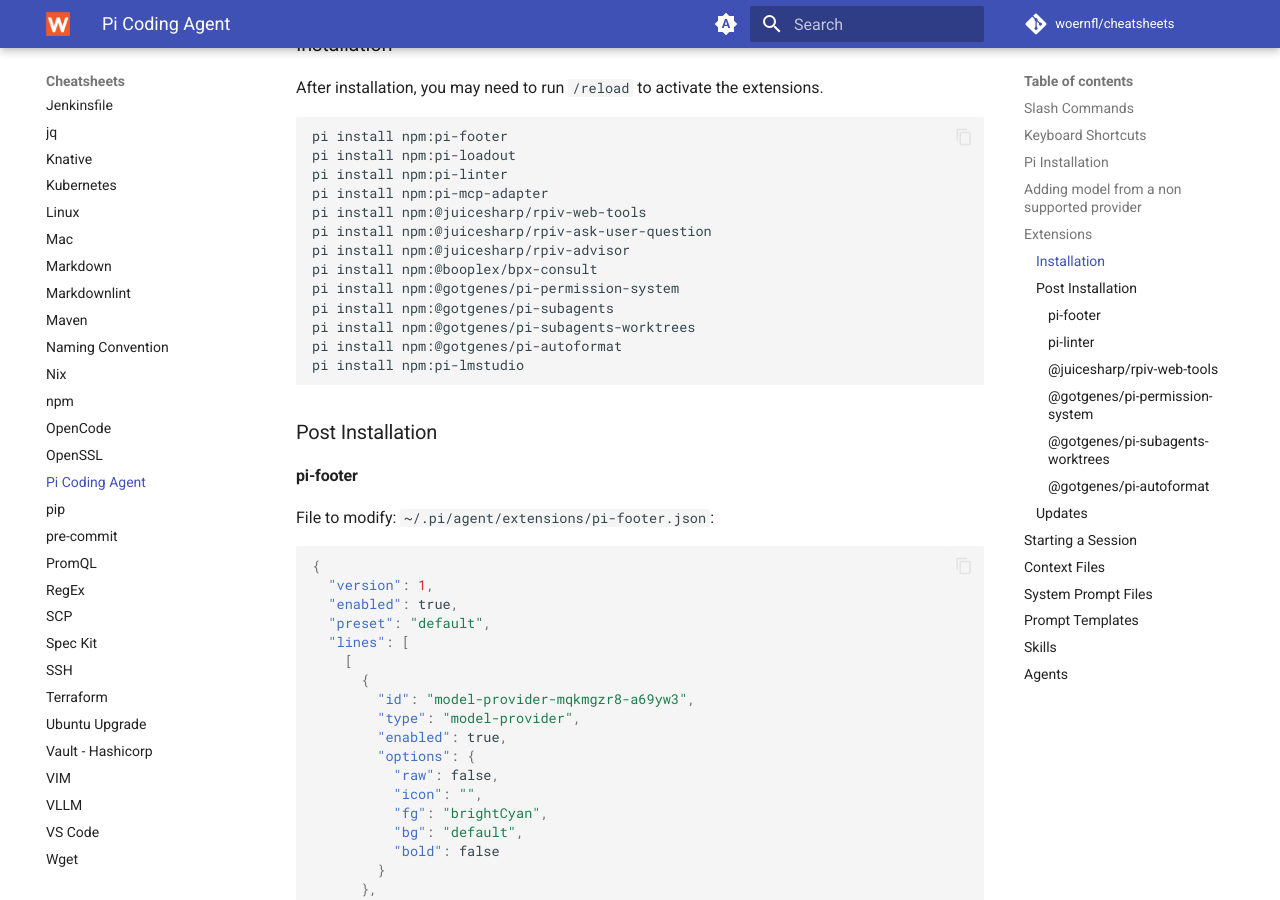
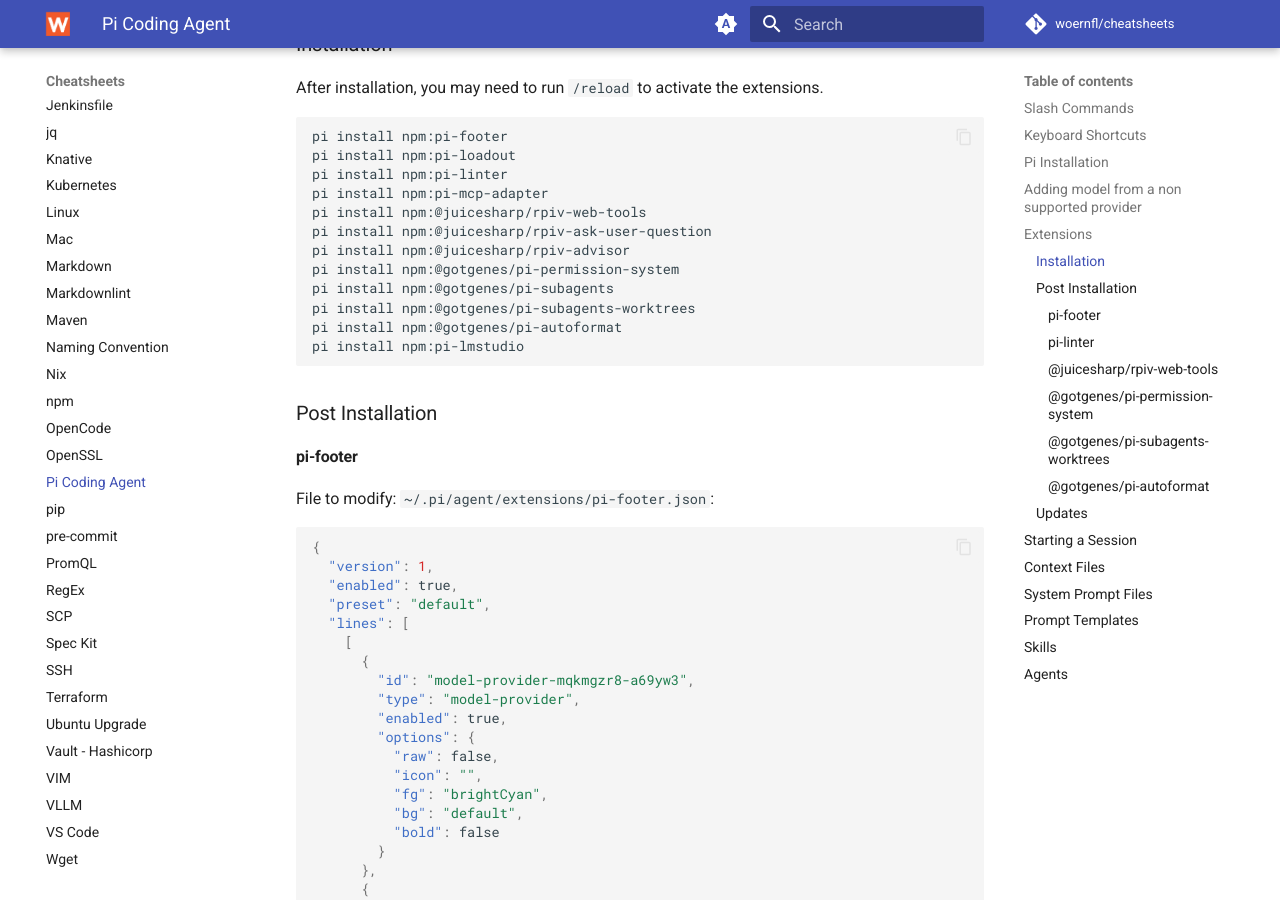
Before and after one commit to woernfl/cheatsheets, an MkDocs documentation site: the page built from docs/pi.md, in a window 1280 px wide and 900 px high, scrolled down 3414 px. Built offline with MkDocs 1.6.1 and Material for MkDocs 9.7.7, drawn with Linux system fonts in a browser that asks for light colours; comment, search, counter and statistics services are not loaded.

Commit message:
Update pi.md (#489)

```diff
--- a/docs/pi.md
+++ b/docs/pi.md
@@ -139,7 +139,6 @@
 pi install npm:@juicesharp/rpiv-web-tools
 pi install npm:@juicesharp/rpiv-ask-user-question
 pi install npm:@juicesharp/rpiv-advisor
-pi install npm:@booplex/bpx-consult
 pi install npm:@gotgenes/pi-permission-system
 pi install npm:@gotgenes/pi-subagents
 pi install npm:@gotgenes/pi-subagents-worktrees
```
